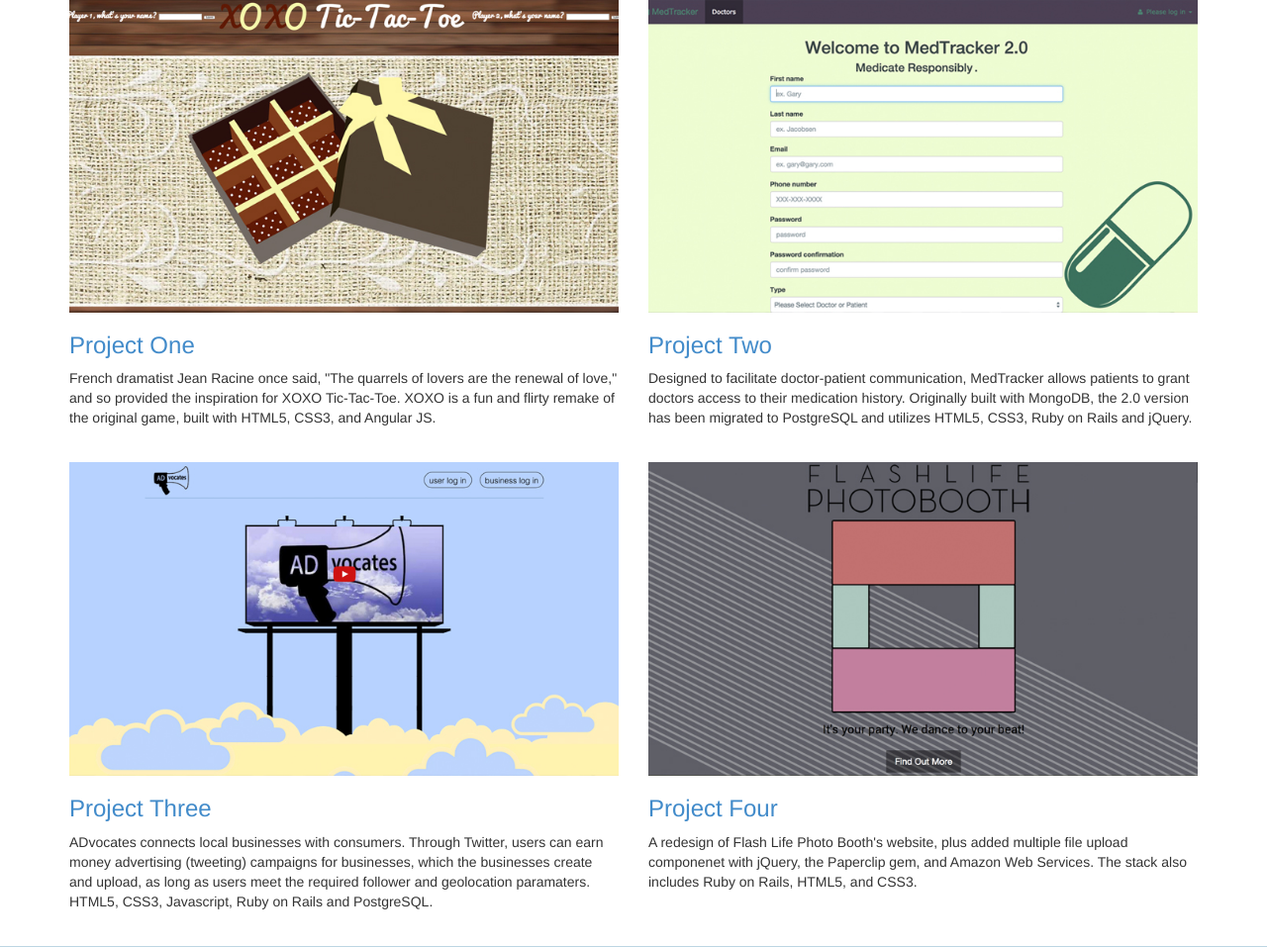
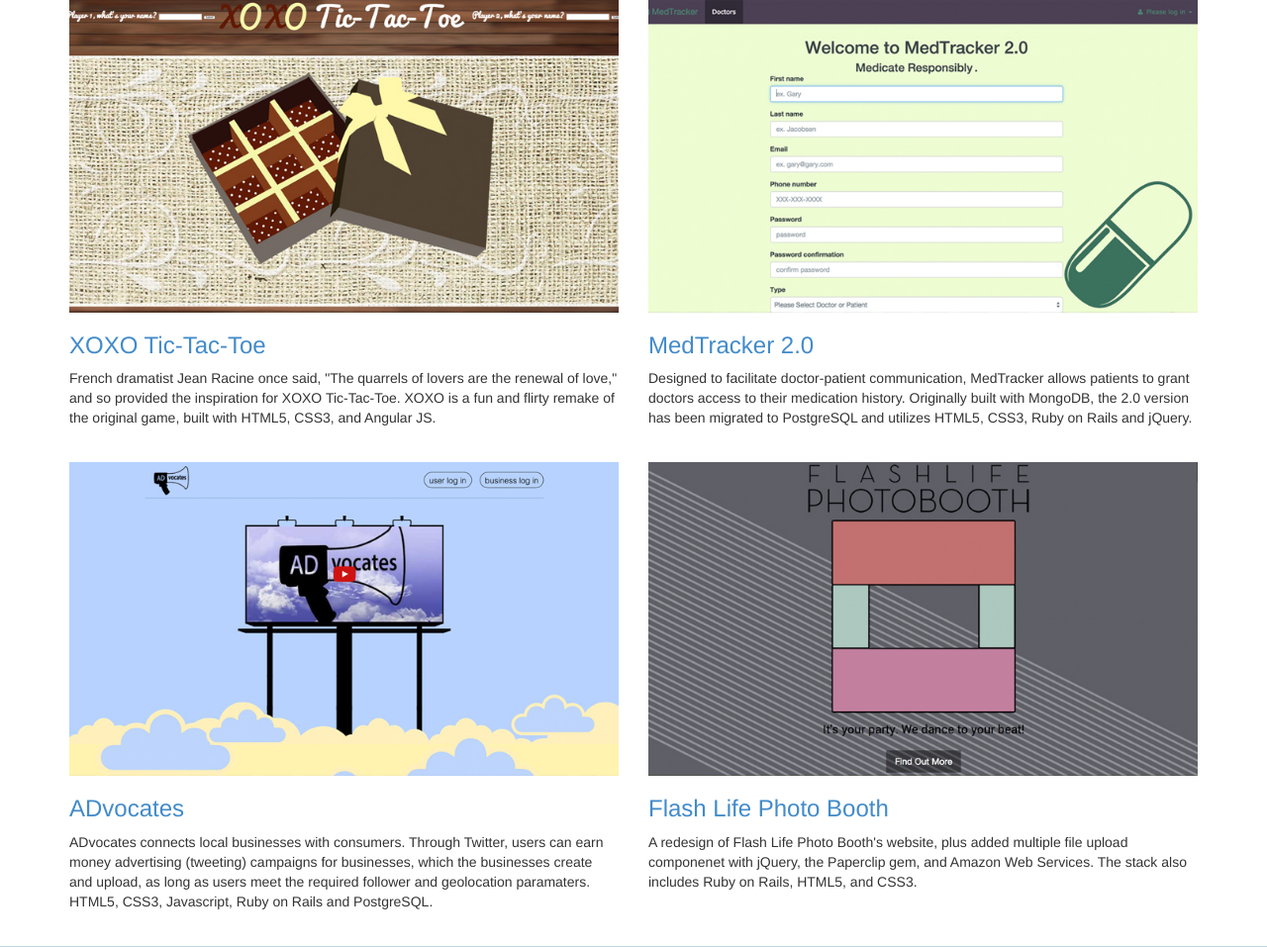
Before and after one commit to kgjacobsen89/portfolio, a Rails app: page / in a window 1280 px wide. Shown: the part 961-1918 px from the top of the page at 99% size. Run offline with Rails 7, Linux system fonts and the light colour scheme; style sheets or scripts are compiled from the project's sources; some libraries are stand-ins or nearby versions.

Commit message:
changed titles of projects

```diff
--- a/app/assets/javascripts/application.js
+++ b/app/assets/javascripts/application.js
@@ -12,7 +12,7 @@
 //
 //= require jquery
 //= require jquery_ujs
-//= require bootstrap
+//= require bootstrap-sprockets
 //= require_tree .
 
 $(function() {
--- a/app/views/welcome/index.html.erb
+++ b/app/views/welcome/index.html.erb
@@ -69,7 +69,7 @@
                 <img class="img-responsive" src="/assets/tictactoe.jpg" alt="">
             </a>
             <h3>
-                <a href="http://xoxo-tic-tac-toe.herokuapp.com" target="_blank">Project One</a>
+                <a href="http://xoxo-tic-tac-toe.herokuapp.com" target="_blank">XOXO Tic-Tac-Toe</a>
             </h3>
             <p>French dramatist Jean Racine once said, "The quarrels of lovers are the renewal of love," and so provided the inspiration for XOXO Tic-Tac-Toe. XOXO is a fun and flirty remake of the original game, built with HTML5, CSS3, and Angular JS. </p>
         </div>
@@ -78,7 +78,7 @@
                 <img class="img-responsive" src="/assets/medtracker2.jpg" alt="">
             </a>
             <h3>
-                <a href="http://med-tracker.herokuapp.com" target="_blank">Project Two</a>
+                <a href="http://med-tracker.herokuapp.com" target="_blank">MedTracker 2.0</a>
             </h3>
             <p>Designed to facilitate doctor-patient communication, MedTracker allows patients to grant doctors access to their medication history. Originally built with MongoDB, the 2.0 version has been migrated to PostgreSQL and utilizes HTML5, CSS3, Ruby on Rails and jQuery. </p>
         </div>
@@ -92,7 +92,7 @@
                 <img class="img-responsive" src="/assets/advocates2.jpg" alt="">
             </a>
             <h3>
-                <a href="http://ad-vocates.herokuapp.com" target="_blank">Project Three</a>
+                <a href="http://ad-vocates.herokuapp.com" target="_blank">ADvocates</a>
             </h3>
             <p>ADvocates connects local businesses with consumers. Through Twitter, users can earn money advertising (tweeting) campaigns for businesses, which the businesses create and upload, as long as users meet the required follower and geolocation paramaters. HTML5, CSS3, Javascript, Ruby on Rails and PostgreSQL.</p>
         </div>
@@ -101,7 +101,7 @@
                 <img class="img-responsive" src="/assets/FlashLife2.jpg" alt="">
             </a>
             <h3>
-                <a href="http://flashlifephotobooth.herokuapp.com" target="_blank">Project Four</a>
+                <a href="http://flashlifephotobooth.herokuapp.com" target="_blank">Flash Life Photo Booth</a>
             </h3>
             <p>A redesign of Flash Life Photo Booth's website, plus added multiple file upload componenet with jQuery, the Paperclip gem, and Amazon Web Services. The stack also includes Ruby on Rails, HTML5, and CSS3.</p>
         </div>
```
